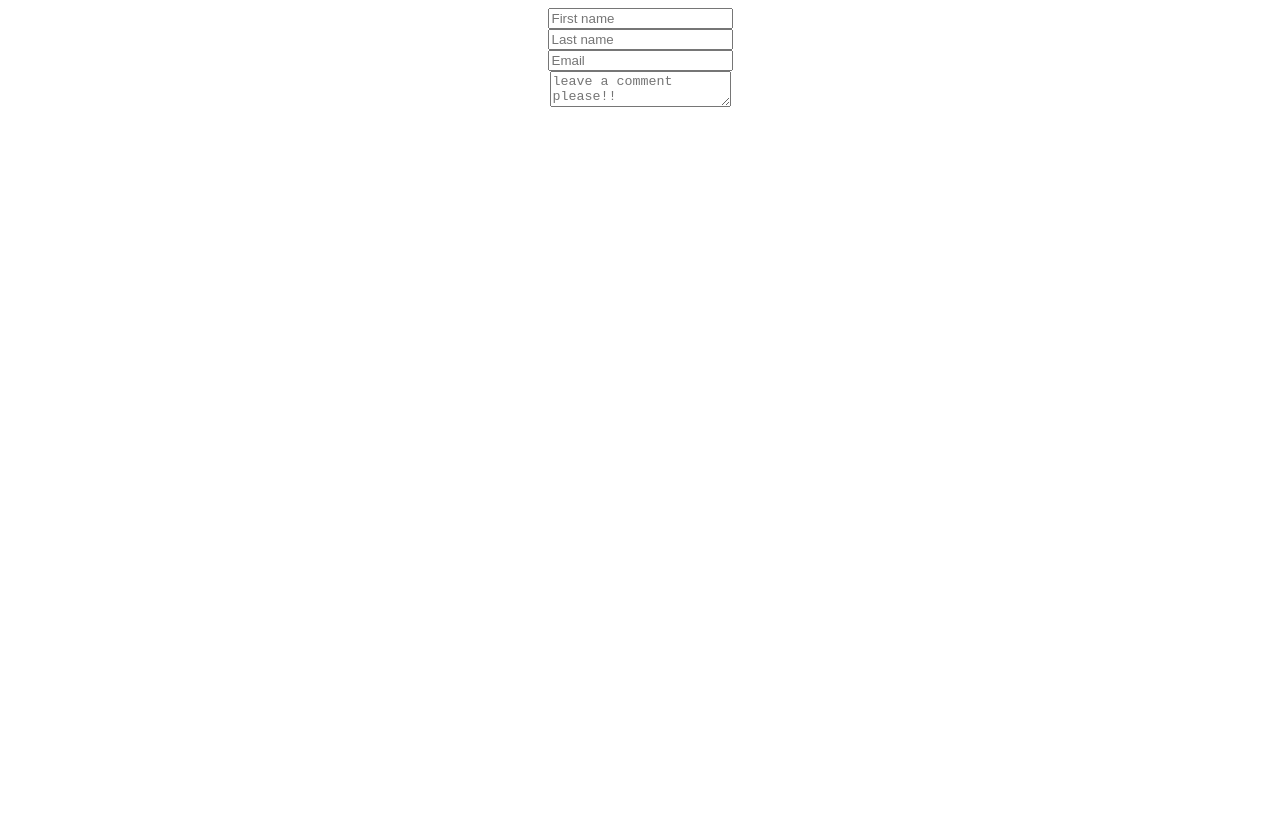
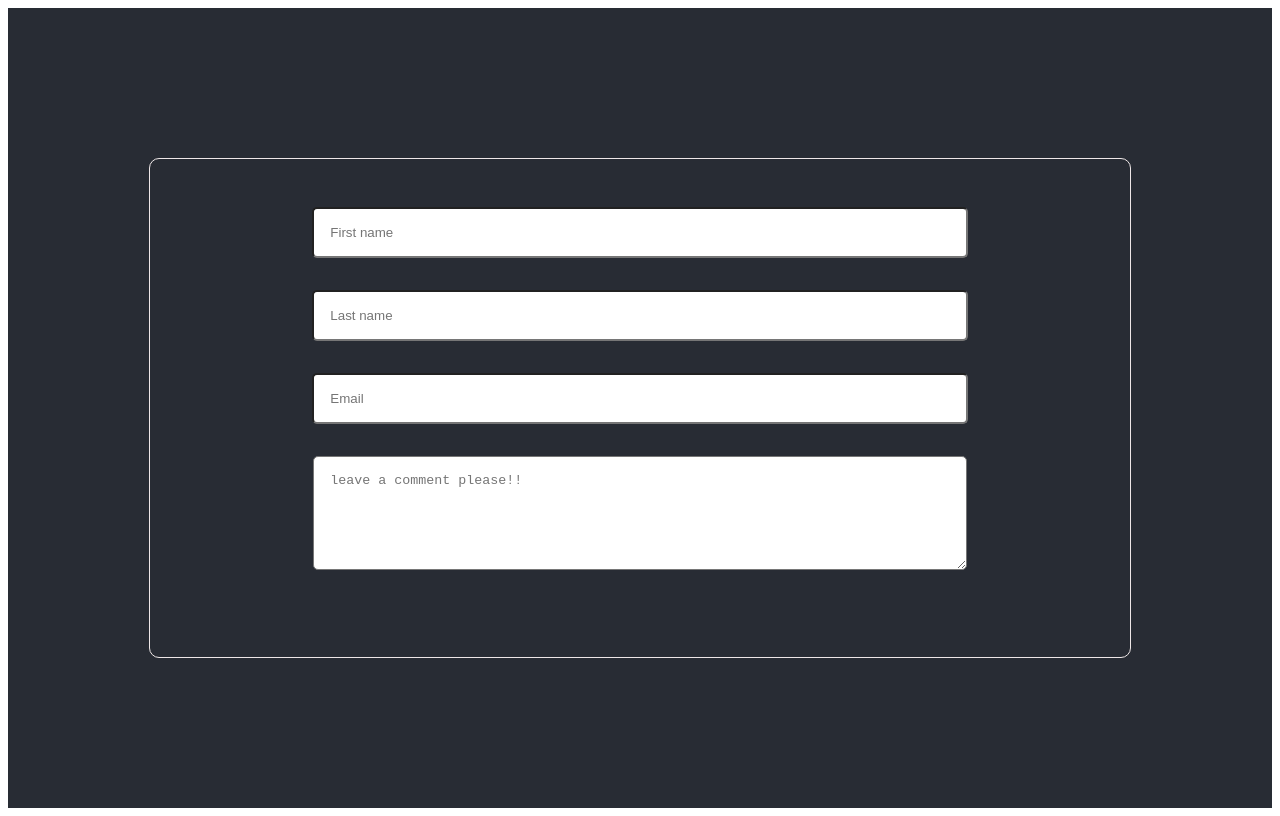
Before and after one commit to FelProg/reactScribbles, a React (Create React App) app: page / in a window 1280 px wide. Built offline with nearby package versions, Linux system fonts and the light colour scheme.

Commit message:
some simple style to our form

```diff
--- a/src/App.css
+++ b/src/App.css
@@ -1,19 +1,24 @@
-.App {
-  text-align: center;
+
+form{
+  width:70%;
+  border: 1px solid #eee7e7;
+  padding: 3rem;
+  border-radius: 10px;
 }
 
-.App-logo {
-  height: 40vmin;
-  pointer-events: none;
+input, textarea{
+  width: 70%;
+  border-radius: 5px;
+  margin-bottom: 2rem;
+  padding: 1rem 1rem;
 }
 
-@media (prefers-reduced-motion: no-preference) {
-  .App-logo {
-    animation: App-logo-spin infinite 20s linear;
-  }
+textarea{
+  min-height: 5rem;
 }
 
-.App-header {
+.App-header, .App {
+  text-align: center;
   background-color: #282c34;
   min-height: 100vh;
   display: flex;
@@ -23,16 +28,3 @@
   font-size: calc(10px + 2vmin);
   color: white;
 }
-
-.App-link {
-  color: #61dafb;
-}
-
-@keyframes App-logo-spin {
-  from {
-    transform: rotate(0deg);
-  }
-  to {
-    transform: rotate(360deg);
-  }
-}
```
